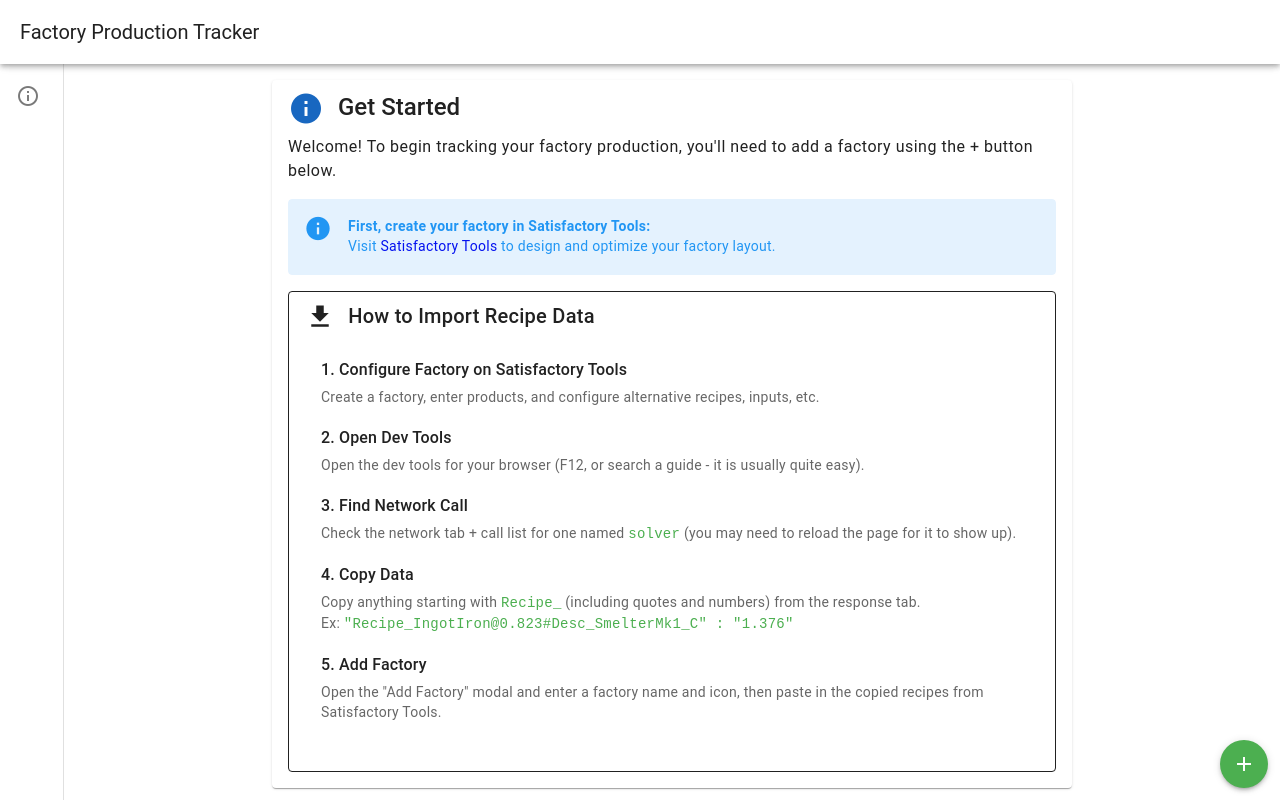
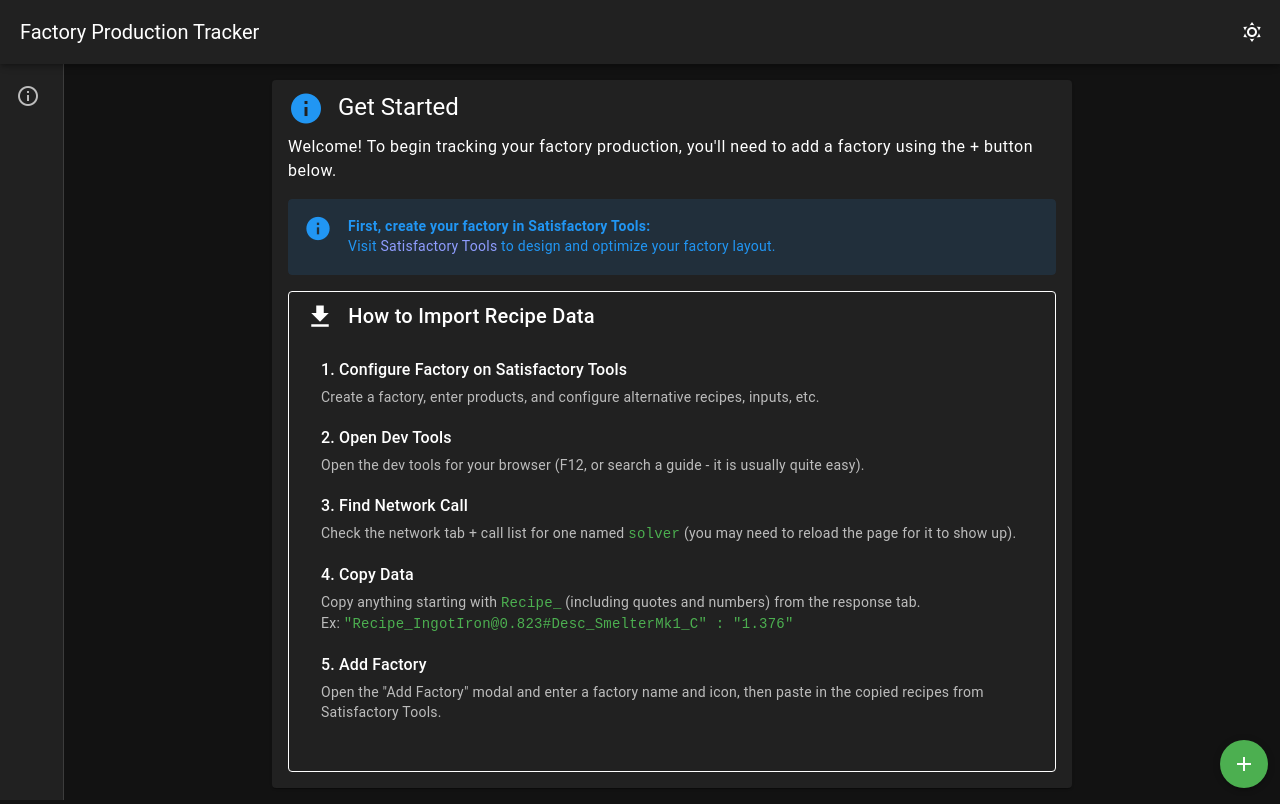
Before and after one commit to ammesonb/satisfactory-prod-tracker, a Vue app: page / in a window 1280 px wide. Built offline with nearby package versions, Linux system fonts and the light colour scheme.

Commit message:
Theme switcher with dark theme default

```diff
--- a/components.d.ts
+++ b/components.d.ts
@@ -10,6 +10,7 @@ declare module 'vue' {
   export interface GlobalComponents {
     AddFactoryModal: typeof import('./src/components/AddFactoryModal.vue')['default']
     App: typeof import('./src/App.vue')['default']
+    AppBar: typeof import('./src/components/AppBar.vue')['default']
     ErrorModal: typeof import('./src/components/ErrorModal.vue')['default']
     Factory: typeof import('./src/components/Factory.vue')['default']
     FactoryDrawer: typeof import('./src/components/FactoryDrawer.vue')['default']
@@ -20,6 +21,7 @@ declare module 'vue' {
     FloorEditModal: typeof import('./src/components/FloorEditModal.vue')['default']
     GettingStarted: typeof import('./src/components/GettingStarted.vue')['default']
     IconSelector: typeof import('./src/components/IconSelector.vue')['default']
+    ThemeSwitcher: typeof import('./src/components/ThemeSwitcher.vue')['default']
     VAlert: typeof import('vuetify/components')['VAlert']
     VApp: typeof import('vuetify/components')['VApp']
     VAppBar: typeof import('vuetify/components')['VAppBar']
--- a/src/App.vue
+++ b/src/App.vue
@@ -12,14 +12,7 @@ const handleAddFactory = (factoryData: { name: string; icon: string; recipes: st
 
 <template>
   <v-app>
-    <v-app-bar>
-      <v-app-bar-title>
-        Factory Production Tracker
-        <v-chip v-if="factoryStore.selected" size="small" color="info" class="ms-2">
-          {{ factoryStore.selected }}
-        </v-chip>
-      </v-app-bar-title>
-    </v-app-bar>
+    <AppBar />
     <FactoryDrawer />
     <v-main>
       <v-container>
--- /dev/null
+++ b/src/components/AppBar.vue
@@ -0,0 +1,20 @@
+<script setup lang="ts">
+import { useFactoryStore } from '@/stores/factory'
+
+const factoryStore = useFactoryStore()
+</script>
+
+<template>
+  <v-app-bar>
+    <v-app-bar-title>
+      Factory Production Tracker
+      <v-chip v-if="factoryStore.selected" size="small" color="info" class="ms-2">
+        {{ factoryStore.selected }}
+      </v-chip>
+    </v-app-bar-title>
+
+    <v-spacer></v-spacer>
+
+    <ThemeSwitcher />
+  </v-app-bar>
+</template>
--- a/src/components/FactoryFloorsToolbar.vue
+++ b/src/components/FactoryFloorsToolbar.vue
@@ -9,7 +9,7 @@ const factoryStore = useFactoryStore()
 </script>
 
 <template>
-  <v-card flat class="mb-4">
+  <v-card class="mb-4" color="transparent" elevation="0">
     <v-card-text class="d-flex align-center py-2">
       <v-spacer />
       <v-btn
--- /dev/null
+++ b/src/components/ThemeSwitcher.vue
@@ -0,0 +1,31 @@
+<template>
+  <v-btn
+    icon
+    @click="toggleTheme"
+    :aria-label="themeStore.isDark ? 'Switch to light mode' : 'Switch to dark mode'"
+  >
+    <v-icon>{{ themeStore.isDark ? 'mdi-weather-sunny' : 'mdi-weather-night' }}</v-icon>
+  </v-btn>
+</template>
+
+<script setup lang="ts">
+import { useThemeStore } from '@/stores/theme'
+import { useTheme } from 'vuetify'
+import { watch } from 'vue'
+
+const themeStore = useThemeStore()
+const theme = useTheme()
+
+// Watch for theme changes and update Vuetify
+watch(
+  () => themeStore.isDark,
+  (isDark) => {
+    theme.global.name.value = isDark ? 'dark' : 'light'
+  },
+  { immediate: true },
+)
+
+const toggleTheme = () => {
+  themeStore.toggleTheme()
+}
+</script>
--- a/src/main.ts
+++ b/src/main.ts
@@ -22,8 +22,12 @@ import { mdi } from 'vuetify/iconsets/mdi'
 
 import App from '@/App.vue'
 import piniaPluginPersistedstate from 'pinia-plugin-persistedstate'
+import { useThemeStore } from '@/stores/theme'
 
 const vuetify = createVuetify({
+  theme: {
+    defaultTheme: 'dark',
+  },
   icons: {
     defaultSet: 'mdi',
     sets: {
@@ -33,6 +37,13 @@ const vuetify = createVuetify({
 })
 
 const app = createApp(App)
-app.use(createPinia().use(piniaPluginPersistedstate))
+const pinia = createPinia().use(piniaPluginPersistedstate)
+app.use(pinia)
 app.use(vuetify)
+
+// Initialize theme store to sync with Vuetify
 app.mount('#app')
+
+// Set initial theme after mount
+const themeStore = useThemeStore()
+themeStore.setTheme(themeStore.isDark)
--- /dev/null
+++ b/src/stores/theme.ts
@@ -0,0 +1,26 @@
+import { ref } from 'vue'
+import { defineStore } from 'pinia'
+
+export const useThemeStore = defineStore(
+  'theme',
+  () => {
+    const isDark = ref(true)
+
+    const toggleTheme = () => {
+      isDark.value = !isDark.value
+    }
+
+    const setTheme = (dark: boolean) => {
+      isDark.value = dark
+    }
+
+    return {
+      isDark,
+      toggleTheme,
+      setTheme,
+    }
+  },
+  {
+    persist: true,
+  },
+)
```
